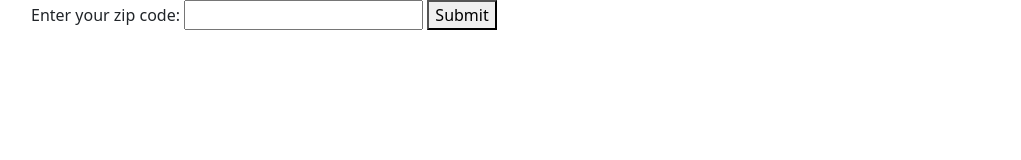
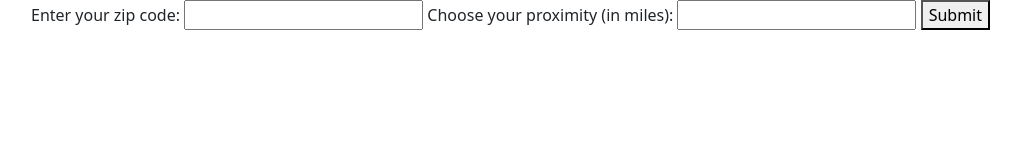
Before and after one commit to niccikaufman/bike-index, a website built with webpack: page src/index.html in a window 1280 px wide. Shown: the whole page, without its empty margins (51-1072 px from the left). Built offline with nearby package versions, Linux system fonts and the light colour scheme.

Commit message:
update for proximity choice

```diff
--- a/src/index.html
+++ b/src/index.html
@@ -9,11 +9,12 @@
 <body>
   <div class="container">
     <label for="location">Enter your zip code:</label>
-    <input type="text" id="location">
+    <input type="text" id="location" required>
+    <label for="proximity">Choose your proximity (in miles):</label>
+    <input type="text" id="proximity" required>
     <button type="submit" id="userLocation">Submit</button>
     <section id="results"></section>
     <section id="proximity-results"></section>
-
   </div>
 </body>
 </html>
```
